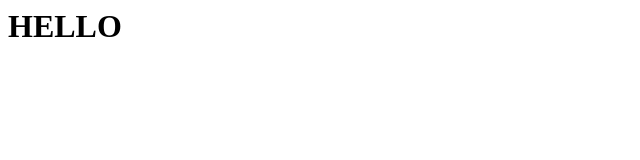
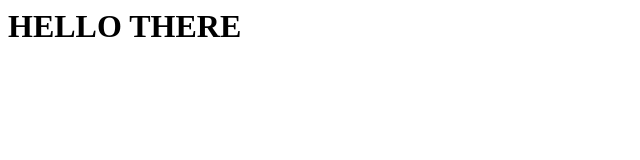
Before and after one commit to bibaryan/herb, a plain HTML site: page index.html in a window 1280 px wide. Shown: the whole page, without its empty margins (0-640 px from the left). Drawn offline with Linux system fonts and the light colour scheme.

Commit message:
Update index.html

```diff
--- a/index.html
+++ b/index.html
@@ -1 +1 @@
-<H1>HELLO</H1>
+<H1>HELLO THERE</H1>
```
